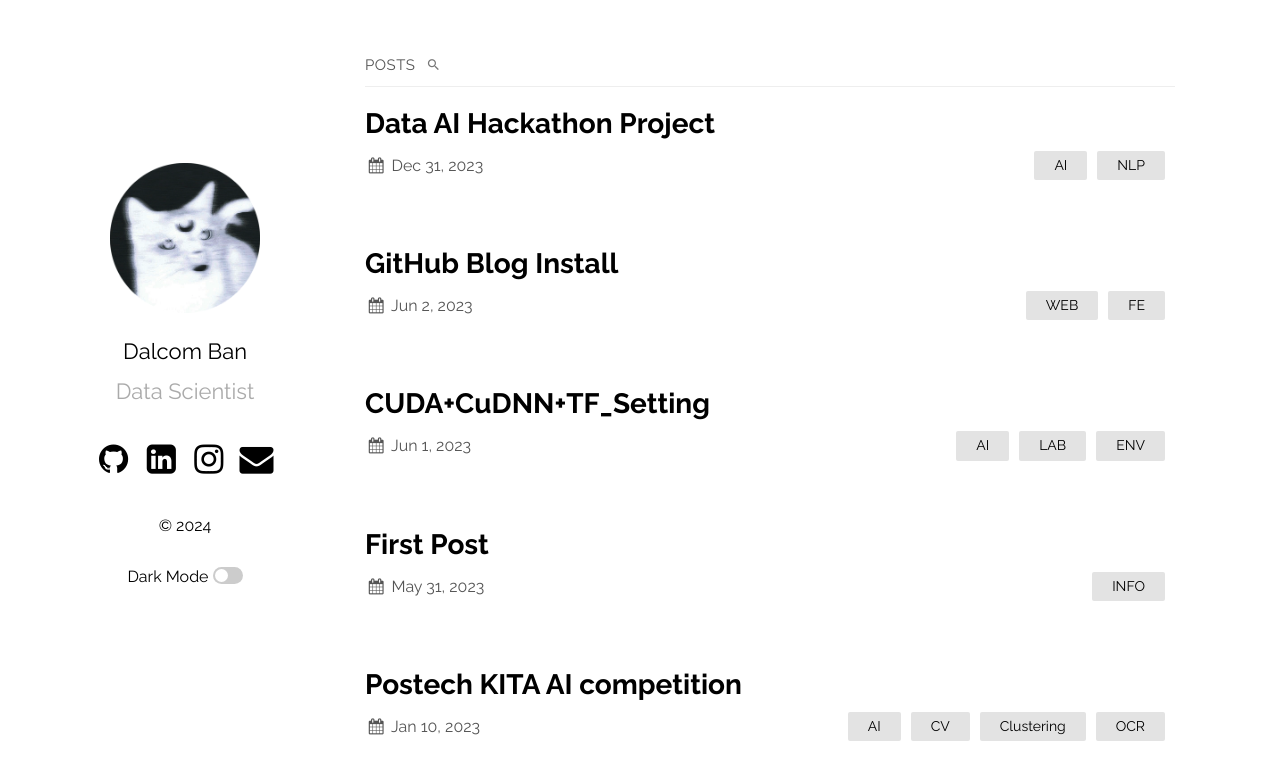
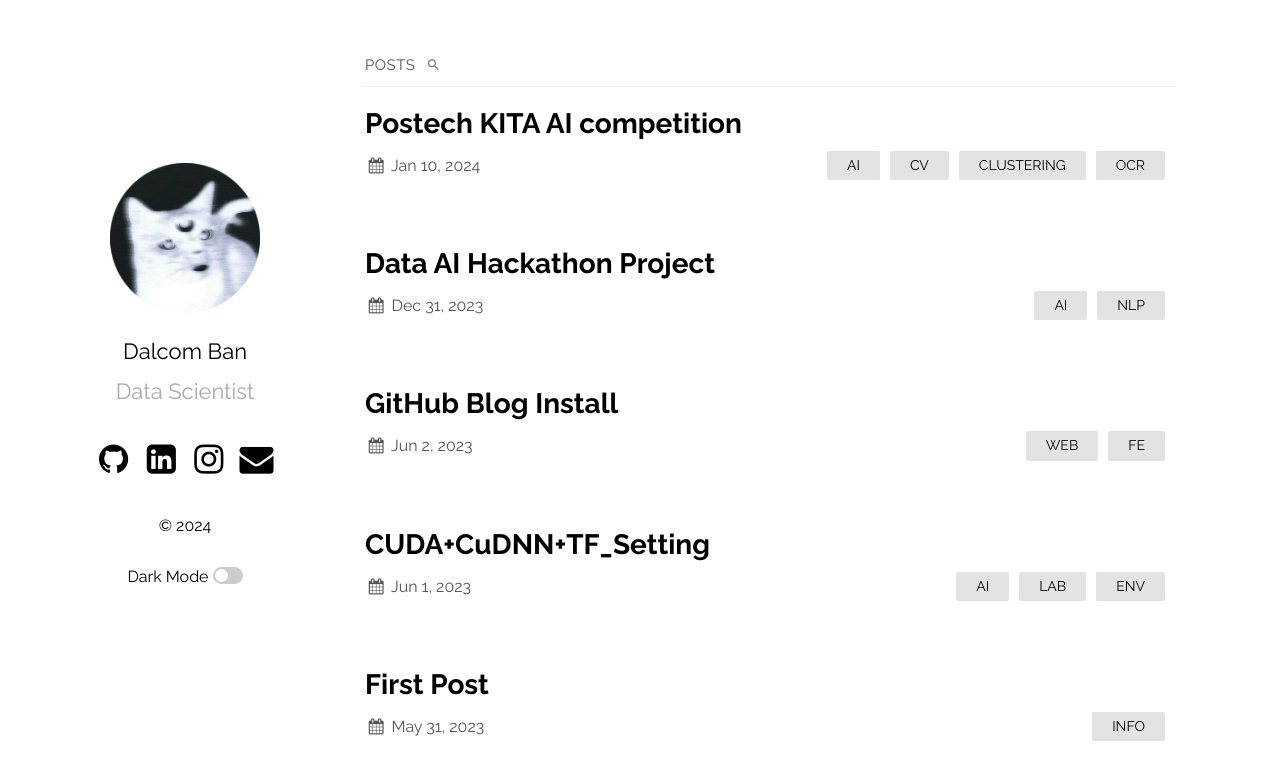
Before and after one commit to bandalcom/bandalcom.github.io, a Jekyll site: the page built from index.md, in a window 1280 px wide. Shown: the top 780 px of the page. Built offline with Jekyll 4.4.1, drawn with Linux system fonts in a browser that asks for light colours.

```diff
--- a/_posts/2023-01-10-Postech&KITA_AI_program.md
+++ b/_posts/2023-01-10-Postech&KITA_AI_program.md
@@ -1,8 +1,8 @@
 ---
-layout: post
+layout: post_embed
 title:  "Postech KITA AI competition"
-date:   2023-01-10 15:47:01 +0900
-categories: AI CV Clustering OCR
+date:   2024-01-10 15:47:01 +0900
+categories: AI CV CLUSTERING OCR
 ---
 
 
@@ -15,4 +15,6 @@ categories: AI CV Clustering OCR
 
 &nbsp;
 
+
+
 {% include NoteCrawlingFlowchart.html %}
```
Also changed, not shown: _layouts/post_embed.html (added, +56 -0 lines).
